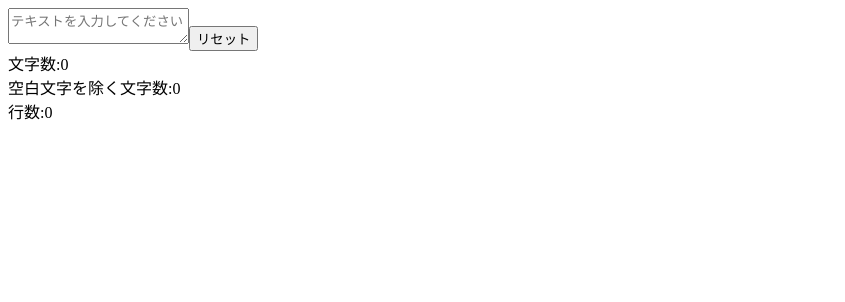
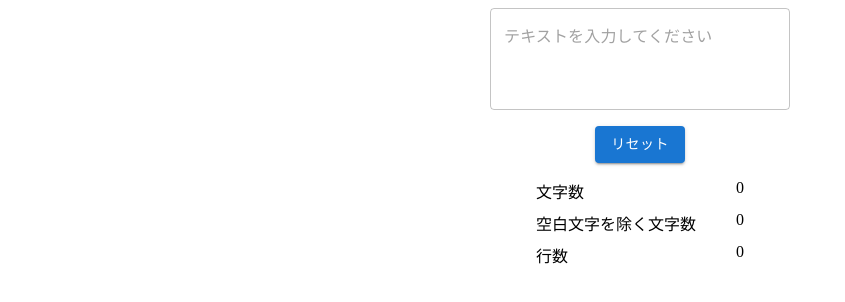
Before and after one commit to is0263rf/counter, a React (Vite) app: page / in a window 1280 px wide. Shown: the top 302 px of the page, without its empty margins (0-845 px from the left). Built offline with nearby package versions, Linux system fonts and the light colour scheme.

Commit message:
Use mui (#6)
Use mui.

```diff
--- a/package.json
+++ b/package.json
@@ -12,6 +12,9 @@
     "test": "vitest"
   },
   "dependencies": {
+    "@emotion/react": "^11.11.4",
+    "@emotion/styled": "^11.11.5",
+    "@mui/material": "^5.15.15",
     "react": "^18.2.0",
     "react-dom": "^18.2.0"
   },
--- a/src/App.tsx
+++ b/src/App.tsx
@@ -1,9 +1,6 @@
 import { useState, ChangeEvent } from "react";
-import {
-  countText,
-  countLines,
-  countTextWithoutWhiteSpace,
-} from "./text-counter";
+import { Button, Stack, TextField } from "@mui/material";
+import { CountResult } from "./components/CountResult";
 
 function App() {
   const [text, setText] = useState("");
@@ -18,15 +15,21 @@ function App() {
 
   return (
     <>
-      <textarea
-        placeholder="テキストを入力してください"
-        onChange={handleChangeTextArea}
-        value={text}
-      ></textarea>
-      <button onClick={handleClickButton}>リセット</button>
-      <div>文字数:{countText(text)}</div>
-      <div>空白文字を除く文字数:{countTextWithoutWhiteSpace(text)}</div>
-      <div>行数:{countLines(text)}</div>
+      <Stack spacing={2} alignItems={"center"} width={300} m={"auto"}>
+        <TextField
+          variant="outlined"
+          multiline={true}
+          minRows={3}
+          onChange={handleChangeTextArea}
+          value={text}
+          placeholder="テキストを入力してください"
+          fullWidth={true}
+        ></TextField>
+        <Button variant="contained" onClick={handleClickButton}>
+          リセット
+        </Button>
+        <CountResult text={text}></CountResult>
+      </Stack>
     </>
   );
 }
--- /dev/null
+++ b/src/components/CountResult.tsx
@@ -0,0 +1,44 @@
+import {
+  countLines,
+  countText,
+  countTextWithoutWhiteSpace,
+} from "../text-counter";
+import { Stack, Box } from "@mui/material";
+
+interface CountResultRowProps {
+  label: string;
+  result: number;
+}
+
+const CountResultRow: React.FC<CountResultRowProps> = ({ label, result }) => {
+  return (
+    <>
+      <Stack direction={"row"} justifyContent={"space-between"}>
+        <Box width={200}>{label}</Box>
+        <Box>{result}</Box>
+      </Stack>
+    </>
+  );
+};
+
+interface CountResultProps {
+  text: string;
+}
+
+export const CountResult: React.FC<CountResultProps> = ({ text }) => {
+  return (
+    <>
+      <Stack direction={"column"} spacing={1}>
+        <CountResultRow
+          label="文字数"
+          result={countText(text)}
+        ></CountResultRow>
+        <CountResultRow
+          label="空白文字を除く文字数"
+          result={countTextWithoutWhiteSpace(text)}
+        ></CountResultRow>
+        <CountResultRow label="行数" result={countLines(text)}></CountResultRow>
+      </Stack>
+    </>
+  );
+};
```
Also changed, not shown: 1 other file (tests, documents, lock files or other folders).
